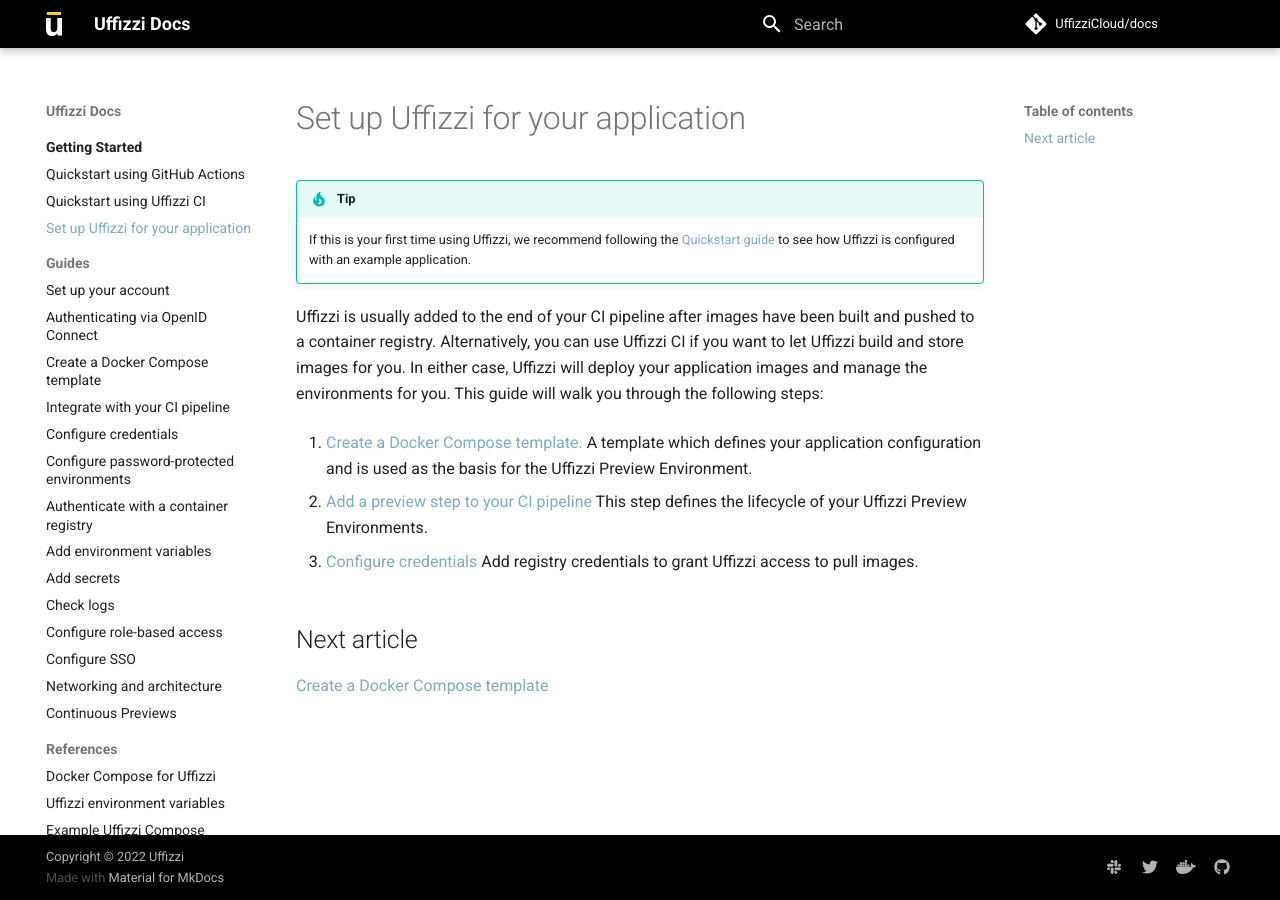
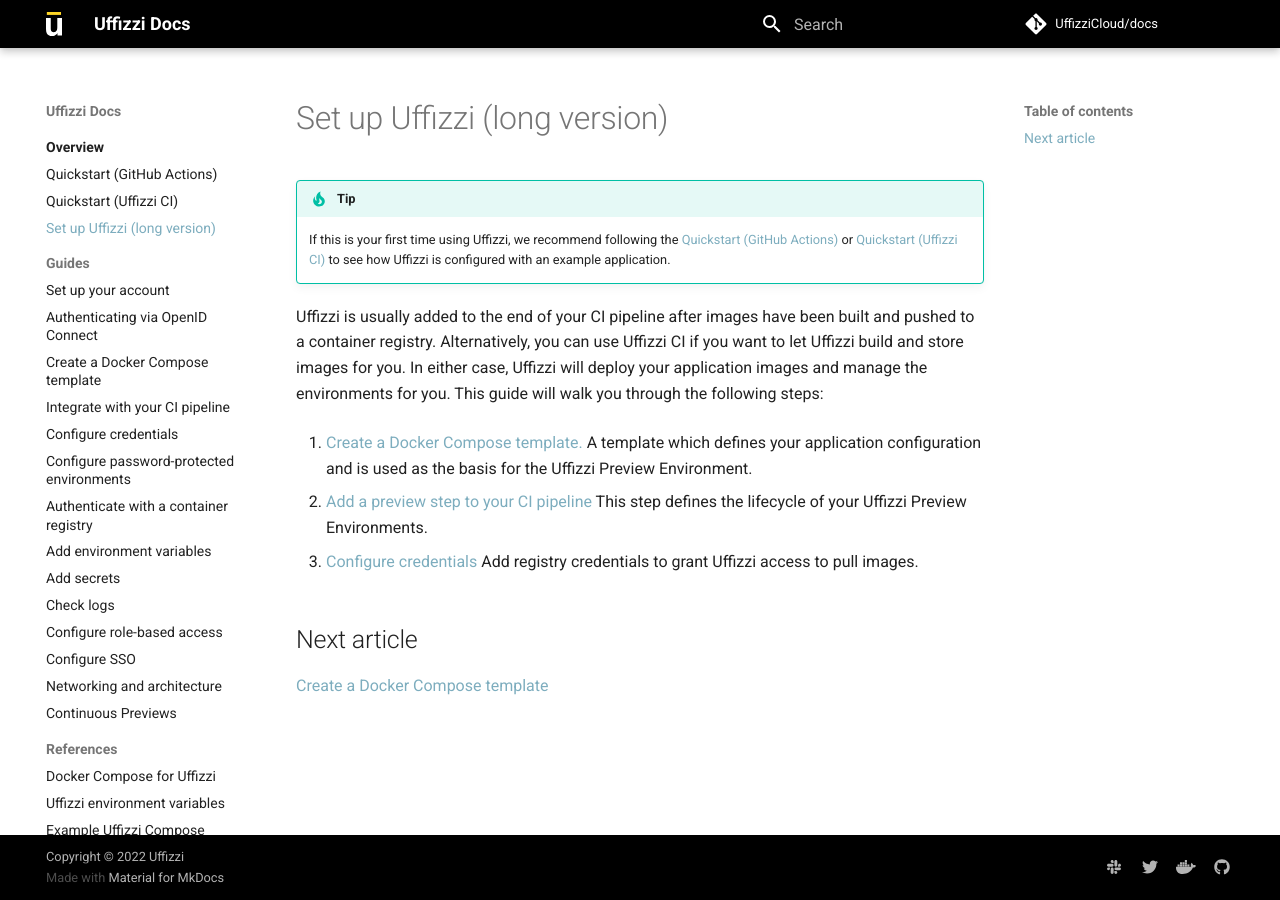
Before and after one commit to UffizziCloud/docs, an MkDocs documentation site: the page built from docs/set-up-uffizzi-for-your-application.md, in a window 1280 px wide. Built offline with MkDocs 1.6.1 and Material for MkDocs 9.7.7, drawn with Linux system fonts in a browser that asks for light colours; comment, search, counter and statistics services are not loaded.

Commit message:
quickstarts and set-up-account guides

```diff
--- a/docs/set-up-uffizzi-for-your-application.md
+++ b/docs/set-up-uffizzi-for-your-application.md
@@ -1,5 +1,6 @@
+# Set up Uffizzi (long version)
 !!! Tip
-    If this is your first time using Uffizzi, we recommend following the [Quickstart guide](index.md#quickstart--1-minute) to see how Uffizzi is configured with an example application.
+    If this is your first time using Uffizzi, we recommend following the [Quickstart (GitHub Actions)](quickstart-gha.md) or [Quickstart (Uffizzi CI)](quickstart-gha.md) to see how Uffizzi is configured with an example application.
 
 Uffizzi is usually added to the end of your CI pipeline after images have been built and pushed to a container registry. Alternatively, you can use Uffizzi CI if you want to let Uffizzi build and store images for you. In either case, Uffizzi will deploy your application images and manage the environments for you. This guide will walk you through the following steps:
 
--- a/mkdocs.yml
+++ b/mkdocs.yml
@@ -100,11 +100,11 @@
 
 # Page tree
 nav:
-  - Getting Started:
-    - Overview: index.md
-    - Quickstart using GitHub Actions: quickstart-gha.md
-    - Quickstart using Uffizzi CI: quickstart-uffizzi-ci.md
-    - Set up Uffizzi for your application: set-up-uffizzi-for-your-application.md
+  - Overview:
+    - What is Uffizzi?: index.md
+    - Quickstart (GitHub Actions): quickstart-gha.md
+    - Quickstart (Uffizzi CI): quickstart-uffizzi-ci.md
+    - Set up Uffizzi (long version): set-up-uffizzi-for-your-application.md
   - Guides:
     - Set up your account: guides/set-up-your-account.md
     - Authenticating via OpenID Connect: guides/oidc.md
```
Also changed, not shown: docs/index.md (+23 -57 lines), docs/quickstart-gha.md (added, +62 -0 lines), docs/quickstart-uffizzi-ci.md (added, +67 -0 lines), docs/references/uffizzi-ci.md (added, +23 -0 lines), docs/assets/images/add-compose-in-settings.webp (added), docs/assets/images/authorize-uffizzi.webp (added), docs/assets/images/compose-added.webp (added), docs/assets/images/install-github-app.webp (added), docs/assets/images/new-uffizzi-ci-project.webp (added), docs/assets/images/pr-comment.png (added), docs/assets/images/pr-comment.webp (added), docs/assets/images/resolve-compose-errors.webp (added), docs/assets/images/set-up-project.webp (added), docs/assets/images/uffizzi-ci-comment.webp (added).
